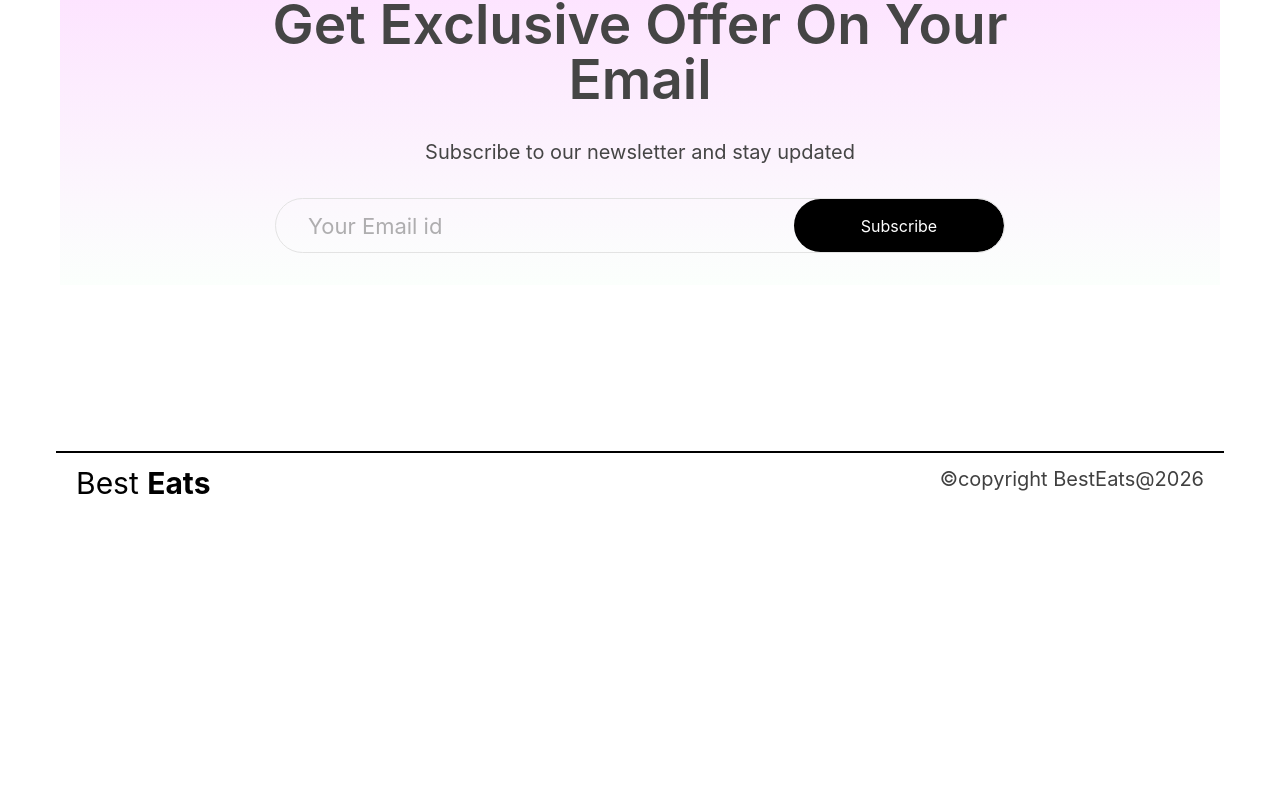
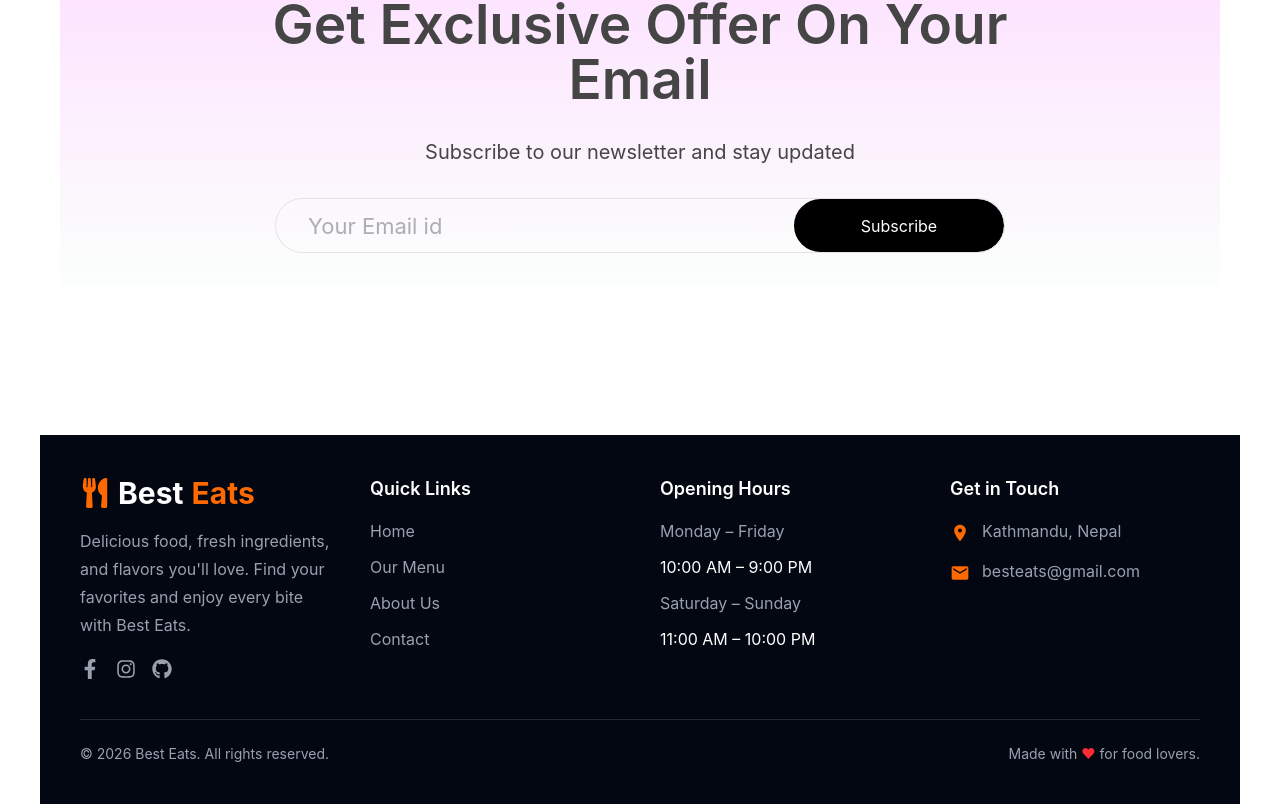
Before and after one commit to Jenish-Mhrzn/MERN_FoodApp, a React (Vite) app in the folder Frontend/: page /cart in a window 1280 px wide. Shown: the part 711-1515 px from the top of the page. Before the commit the page ends 1244 px from the top, so only its background shows below. Built offline with nearby package versions, Linux system fonts and the light colour scheme.

Commit message:
Update: footer page

```diff
--- a/Frontend/src/components/Footer.jsx
+++ b/Frontend/src/components/Footer.jsx
@@ -1,18 +1,122 @@
 import React from "react";
+import { FaUtensils, FaFacebookF, FaInstagram, FaGithub } from "react-icons/fa";
+import { MdEmail, MdLocationOn } from "react-icons/md";
 
 const Footer = () => {
   return (
-    <div className="max-w-[1640px] mx-auto p-4">
-      <div className="border-b-2 border-black mb-3"></div>
-      <div className="flex flex-col sm:flex-row justify-between sm:px-5 space-y-4">
-        <h1 className="text-xl sm:text-2xl lg:text-3xl">
-          Best <span className="font-bold">Eats</span>
-        </h1>
-        <div>
-          <h2 className="text-lg lg:text-xl text-neutral-700">&copy;copyright BestEats@2026</h2>
+    <footer className="bg-gray-950 text-white mt-12">
+      <div className="max-w-[1640px] mx-auto px-6 sm:px-10 py-10">
+        {/* Main Footer */}
+        <div className="grid grid-cols-1 sm:grid-cols-2 lg:grid-cols-4 gap-10">
+          {/* Brand */}
+          <div>
+            <h1 className="text-3xl font-bold flex items-center gap-2">
+              <FaUtensils className="text-orange-500" />
+              Best <span className="text-orange-500">Eats</span>
+            </h1>
+
+            <p className="text-gray-400 mt-4 leading-7">
+              Delicious food, fresh ingredients, and flavors you'll love. Find
+              your favorites and enjoy every bite with Best Eats.
+            </p>
+
+            <div className="flex gap-4 mt-5 text-xl">
+              <a
+                href="#"
+                aria-label="Facebook"
+                className="text-gray-400 hover:text-orange-500 transition"
+              >
+                <FaFacebookF />
+              </a>
+              <a
+                href="#"
+                aria-label="Instagram"
+                className="text-gray-400 hover:text-orange-500 transition"
+              >
+                <FaInstagram />
+              </a>
+              <a
+                href="https://github.com/Jenish-Mhrzn"
+                aria-label="GitHub"
+                className="text-gray-400 hover:text-orange-500 transition"
+              >
+                <FaGithub />
+              </a>
+            </div>
+          </div>
+
+          {/* Quick Links */}
+          <div>
+            <h2 className="text-lg font-semibold mb-4">Quick Links</h2>
+            <ul className="space-y-3 text-gray-400">
+              <li>
+                <a href="/" className="hover:text-orange-500 transition">
+                  Home
+                </a>
+              </li>
+              <li>
+                <a href="/#food" className="hover:text-orange-500 transition">
+                  Our Menu
+                </a>
+              </li>
+              <li>
+                <a href="/#about" className="hover:text-orange-500 transition">
+                  About Us
+                </a>
+              </li>
+              <li>
+                <a
+                  href="/#contact"
+                  className="hover:text-orange-500 transition"
+                >
+                  Contact
+                </a>
+              </li>
+            </ul>
+          </div>
+
+          {/* Opening Hours */}
+          <div>
+            <h2 className="text-lg font-semibold mb-4">Opening Hours</h2>
+            <ul className="space-y-3 text-gray-400">
+              <li>Monday – Friday</li>
+              <li className="text-white">10:00 AM – 9:00 PM</li>
+              <li>Saturday – Sunday</li>
+              <li className="text-white">11:00 AM – 10:00 PM</li>
+            </ul>
+          </div>
+
+          {/* Contact */}
+          <div>
+            <h2 className="text-lg font-semibold mb-4">Get in Touch</h2>
+
+            <div className="flex items-start gap-3 text-gray-400 mb-4">
+              <MdLocationOn className="text-orange-500 text-xl mt-1" />
+              <p>Kathmandu, Nepal</p>
+            </div>
+
+            <div className="flex items-start gap-3 text-gray-400">
+              <MdEmail className="text-orange-500 text-xl mt-1" />
+              <a
+                href="mailto:contact@besteats.com"
+                className="hover:text-orange-500 transition"
+              >
+                besteats@gmail.com
+              </a>
+            </div>
+          </div>
+        </div>
+
+        {/* Bottom Footer */}
+        <div className="border-t border-gray-800 mt-10 pt-6 flex flex-col sm:flex-row justify-between items-center gap-3 text-sm text-gray-400">
+          <p>© {new Date().getFullYear()} Best Eats. All rights reserved.</p>
+
+          <p>
+            Made with <span className="text-red-500">♥</span> for food lovers.
+          </p>
         </div>
       </div>
-    </div>
+    </footer>
   );
 };
 
```
